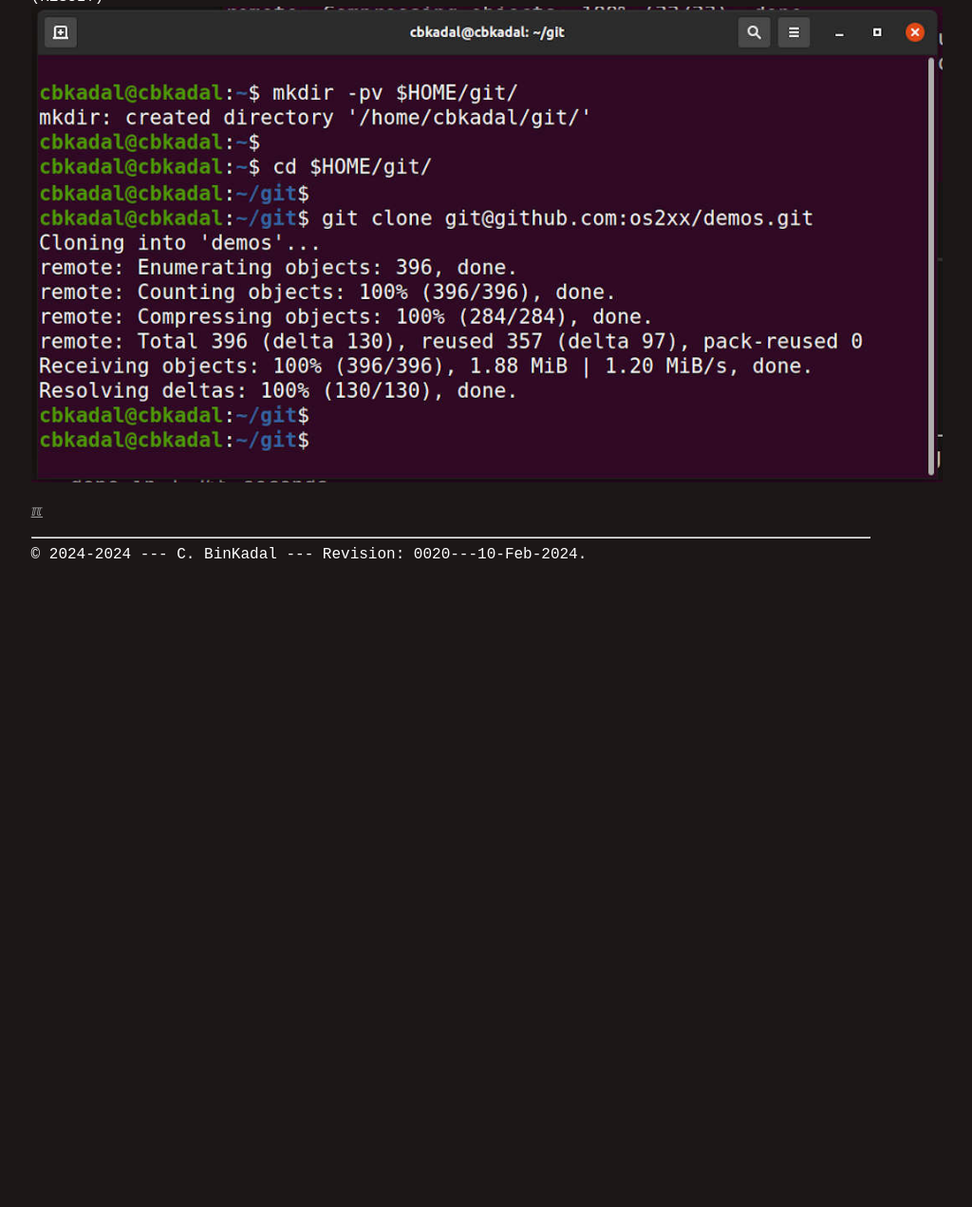
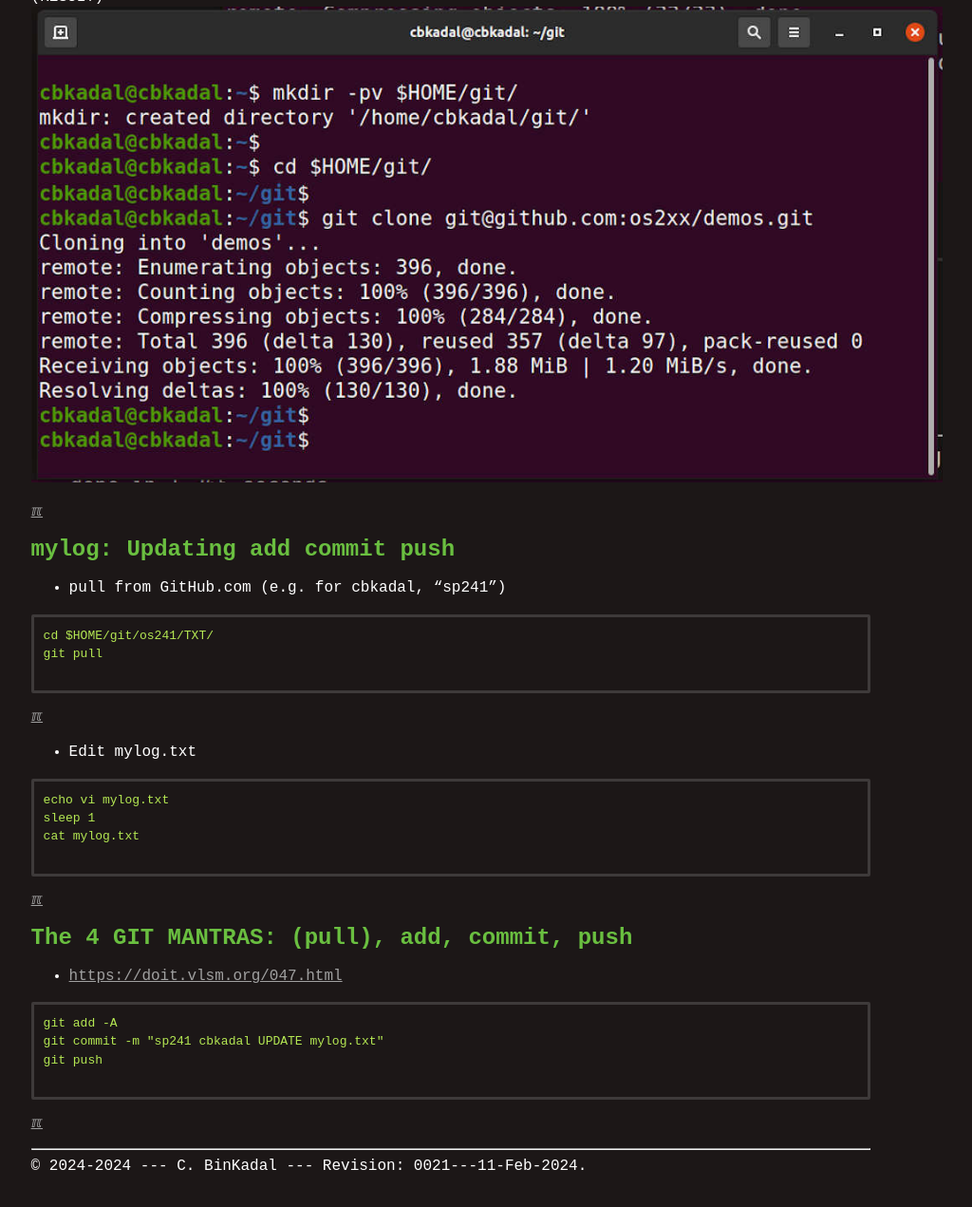
Before and after one commit to os2xx/demOS, a Jekyll site: the page built from S00-06.md, in a window 1280 px wide and 1400 px high, scrolled down 1840 px. Shown: the top 1271 px of the window at 95% size, without its empty margins (165-1189 px from the left). Built offline with Jekyll 4.4.1, drawn with Linux system fonts in a browser that asks for light colours; before the commit the page ends 2596 px from its top, so only the background shows below that.

Commit message:
modified:   S00-06.md

````diff
--- a/S00-06.md
+++ b/S00-06.md
@@ -55,4 +55,38 @@ git clone git@github.com:os2xx/demos.git
 <img src="{{ site.baseurl }}/assets/images/demOS-A-001.jpg" style="width:960px;">
 <br>
 
+[&#x213C;](#)<br id="idx04">
+## mylog: Updating add commit push
+
+* pull from GitHub.com (e.g. for cbkadal, "sp241")
+
+```
+cd $HOME/git/os241/TXT/
+git pull
+
+```
+
+[&#x213C;](#)<br id="idx05">
+
+* Edit mylog.txt
+
+```
+echo vi mylog.txt
+sleep 1
+cat mylog.txt
+
+```
+
+[&#x213C;](#)<br id="idx06">
+## The 4 GIT MANTRAS: (pull), add, commit, push
+
+* <https://doit.vlsm.org/047.html>
+
+```
+git add -A
+git commit -m "sp241 cbkadal UPDATE mylog.txt"
+git push
+
+```
+
 [&#x213C;](#)<br id="endofpage">
--- a/_config.yml
+++ b/_config.yml
@@ -1,5 +1,5 @@
 title: Operating Systems Programming
-version:     "0020---10-Feb-2024"
+version:     "0021---11-Feb-2024"
 copyright:   "2024-2024"
 description: This is the Operating System course site,
       a GitHub Page, hosted at GitHub.com (thank you!).
````
